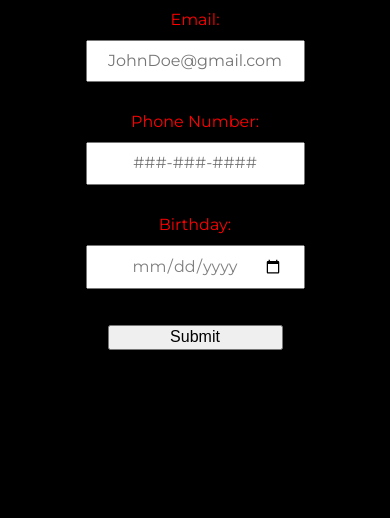
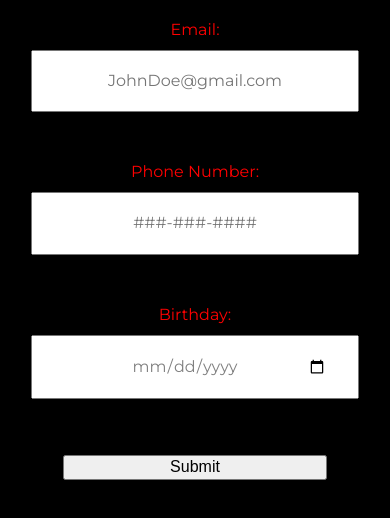
Before and after one commit to ITM-362/lab2, a plain HTML site: page index.html in a window 390 px wide. Shown: the part 82-600 px from the top of the page. Drawn offline with Linux system fonts and the light colour scheme.

Commit message:
adjustments to desktop and mobile sizing

```diff
--- a/css/screen.css
+++ b/css/screen.css
@@ -9,7 +9,7 @@ body {
 }
 
 input {
-    width: 80%;
+    width: 100%;
 }
 
 .input {
@@ -53,5 +53,14 @@ h1 {
 @media screen and (min-width: 992px) {}
 
 input {
-    width: 50%;
+    width: 80%
 }
+
+.input {
+    text-align: center;
+    font-family: Montserrat;
+    font-size: 1em;
+    margin-top: 0.75em;
+    color: red;
+    padding: 20px 30px;
+}
```
